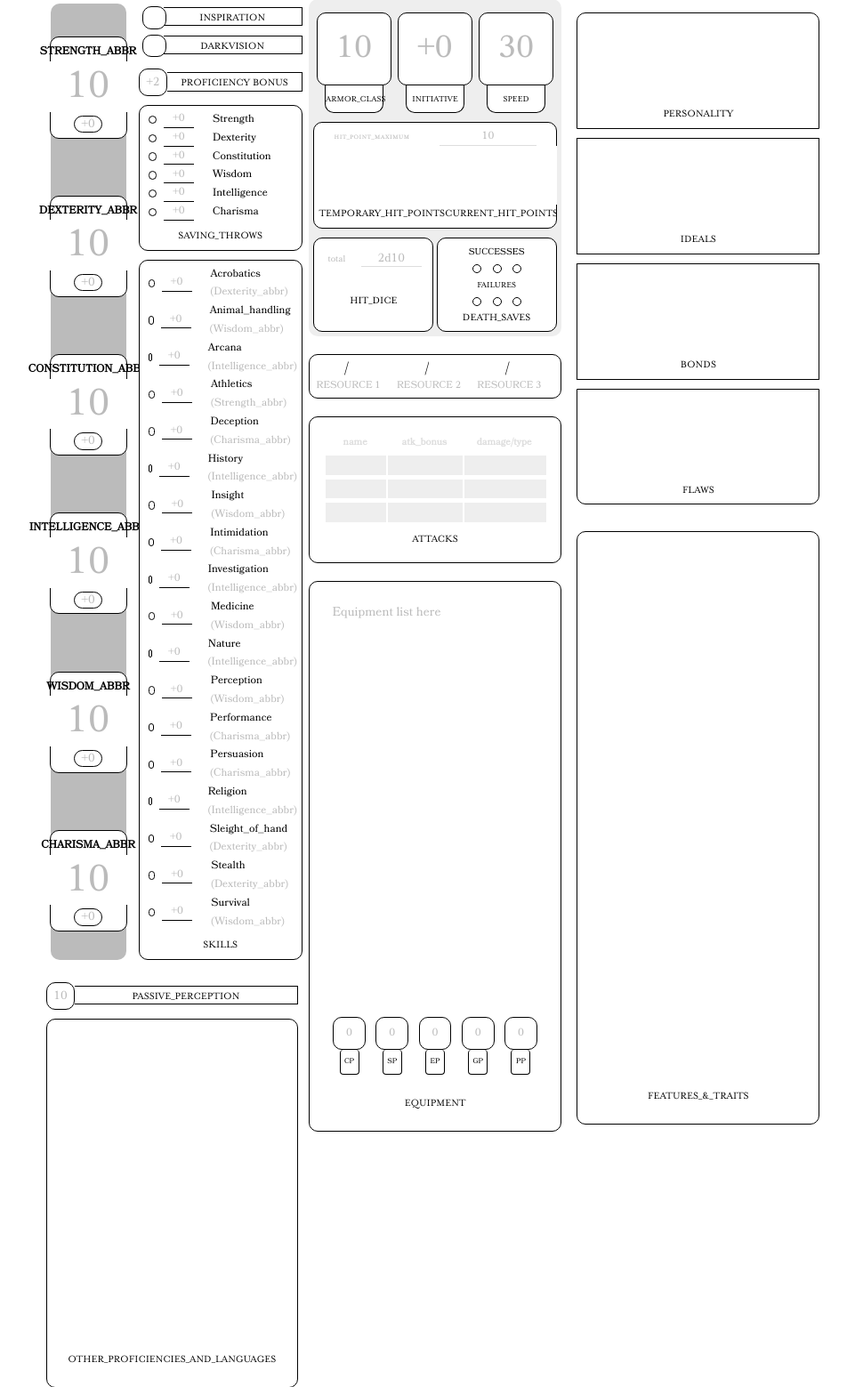
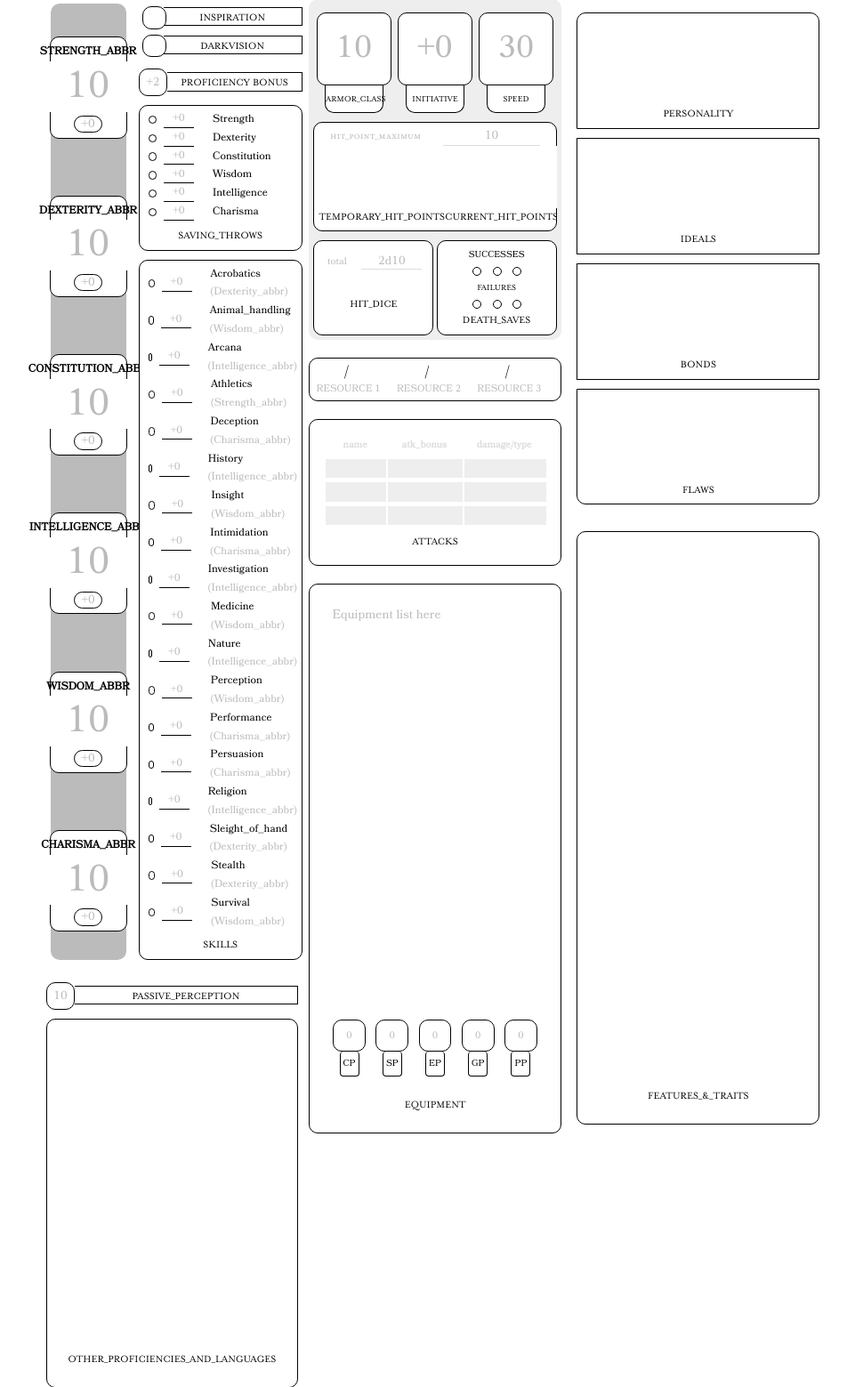
Before and after one commit to brouberol/5esheets, a Python web app: template 5esheets/templates/sheet.html in a window 1280 px wide. Shown: the part 222-1781 px from the top of the page at 89% size, without its empty margins (151-1103 px from the left). Run offline with Jinja, Linux system fonts and the light colour scheme; the template is opened without the code that fills it, so the values that code supplies are empty; some libraries are stand-ins or nearby versions.

Commit message:
Remove hardcoded font sizes

```diff
--- a/5esheets/static/css/regular.css
+++ b/5esheets/static/css/regular.css
@@ -90,7 +90,7 @@ form.charsheet div.textblock label {
   text-align: center;
   border: 1px solid black;
   border-top: 0;
-  font-size: 10px;
+  font-size: var(--font-size-s);
   width: calc(100% - 20px - 2px);
   border-radius: 0 0 10px 10px;
   padding: 4px 0;
@@ -289,7 +289,7 @@ li.score-mod-with-prof label span.skill {
 
 li.score-mod-with-prof input[type="text"] {
   width: 30px;
-  font-size: 12px;
+  font-size: var(--font-size-ms);
   text-align: center;
   border: 0;
   border-bottom: 1px solid black;
@@ -375,7 +375,6 @@ div.max {
 }
 
 div.max label {
-  font-size: 10px;
   text-transform: none;
   color: #bbb;
 }
@@ -384,7 +383,6 @@ div.max input {
   width: 40%;
   border: 0;
   border-bottom: 1px solid #ddd;
-  font-size: 12px;
   text-align: center;
 }
 
@@ -404,7 +402,7 @@ div#temporary-hp input {
   border: 0;
   width: 100%;
   padding: 1em 0;
-  font-size: 20px;
+  font-size: var(--font-size-m);
   text-align: center;
 }
 
@@ -425,7 +423,7 @@ div.hitdice div.total {
 }
 
 div.hitdice div.total label {
-  font-size: 10px;
+  font-size: var(--font-size-s);
   color: #bbb;
   margin: 0.25em;
   text-transform: none;
@@ -557,7 +555,7 @@ section.equipment div.money ul > li label {
   border-radius: 4px;
   border-top: 0px;
   width: 20px;
-  font-size: 8px;
+  font-size: var(--font-size-xs);
   text-align: center;
   padding: 3px 0;
 }
@@ -567,7 +565,7 @@ section.equipment div.money ul > li input {
   border-radius: 10px;
   width: 60%;
   padding: 10px 3px;
-  font-size: 12px;
+  font-size: var(--font-size-s);
   text-align: center;
 }
 
--- a/5esheets/static/css/vars.css
+++ b/5esheets/static/css/vars.css
@@ -3,6 +3,7 @@
   --font-size-xs: calc(var(--font-size) - 4px);
   --font-size-s: calc(var(--font-size) - 3px);
   --font-size: 14px;
+  --font-size-m: calc(var(--font-size) * 1.5);
   --font-size-l: calc(var(--font-size) * 2);
   --font-size-xl: calc(var(--font-size) * 2.5);
   --font-size-xxl: calc(var(--font-size) * 3);
```
